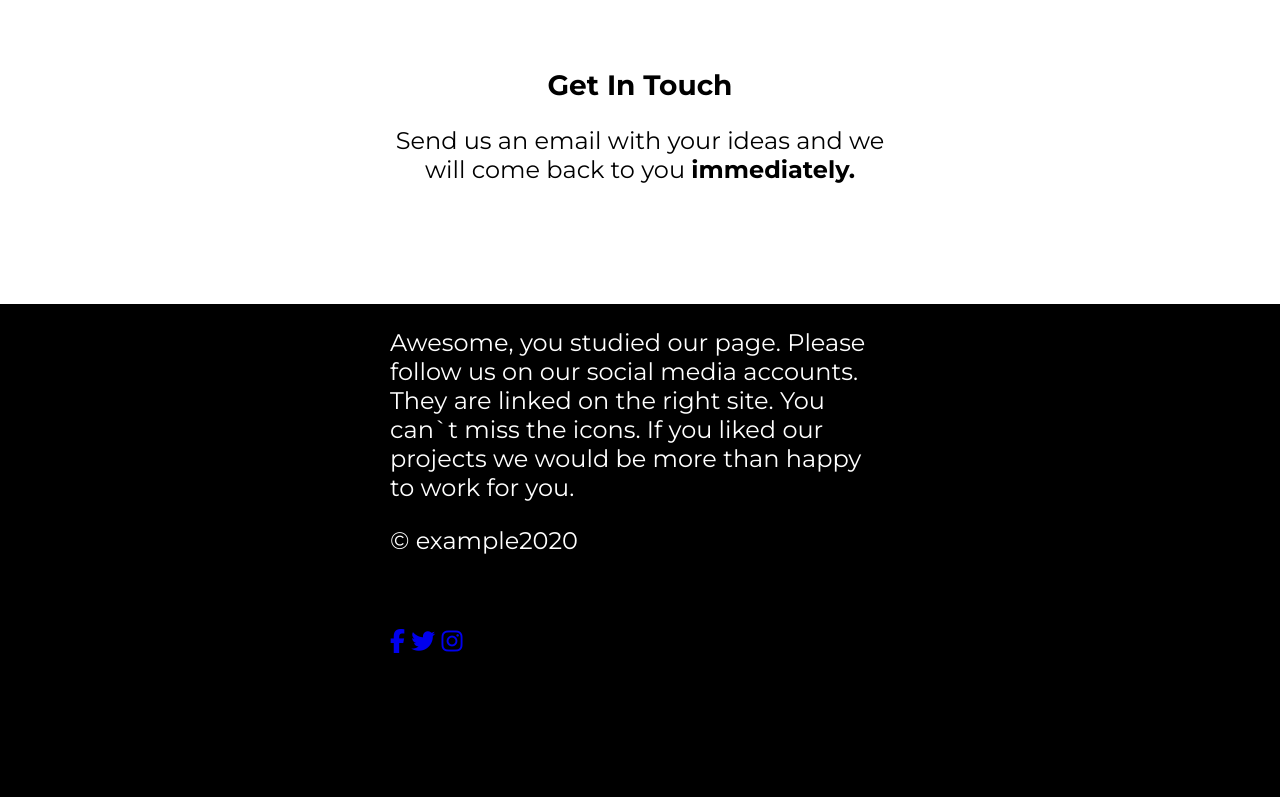
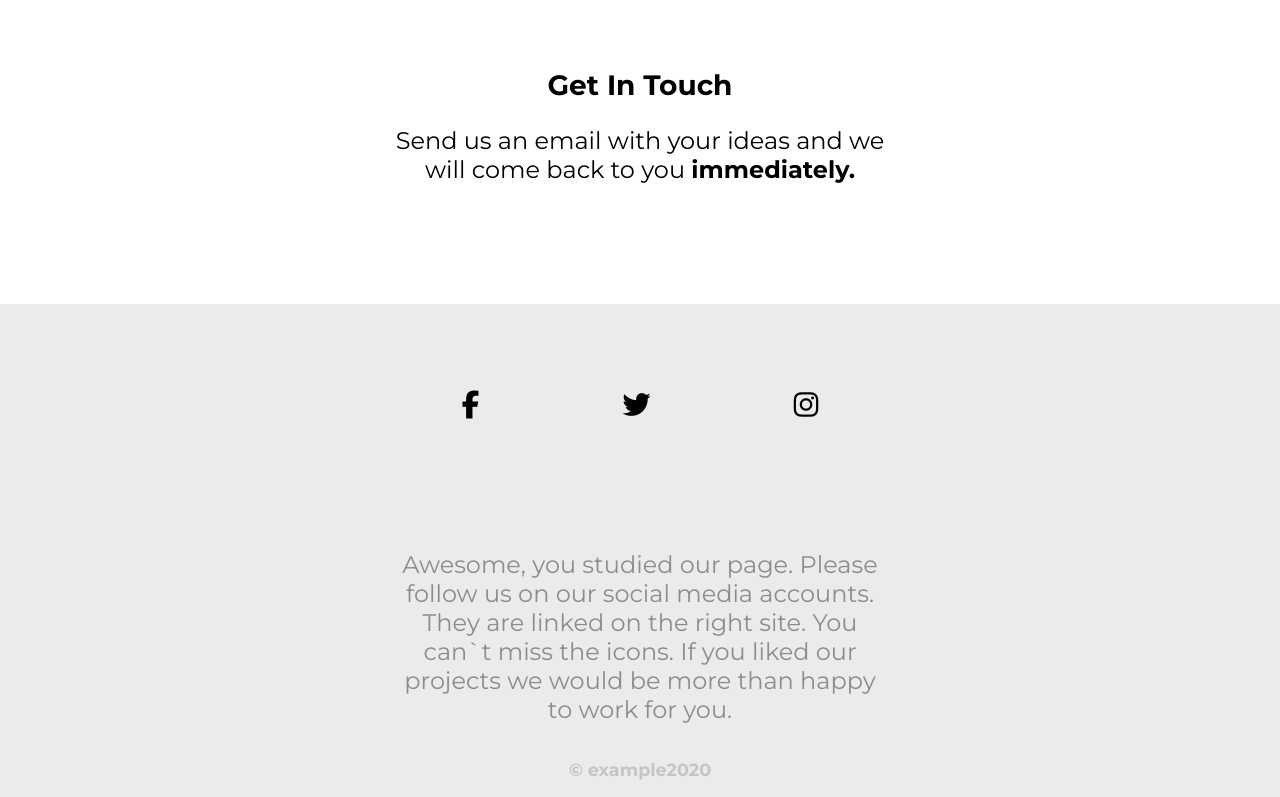
Before and after one commit to uwejettkant/marketing-website, a website built with Parcel: page src/index.html in a window 1280 px wide. Shown: the part 1302-2099 px from the top of the page. Before the commit the page ends 1958 px from the top, so only its background shows below. Built offline with nearby package versions, Linux system fonts and the light colour scheme.

Commit message:
added footer styling
Signed-off-by: Uwe Jettkant <uj@macbook-pro.betahaushh.lan>

```diff
--- /dev/null
+++ b/src/scss/components/_footer.scss
@@ -0,0 +1,50 @@
+.footer > * {
+  grid-column: 2 / -2;
+}
+
+.footer {
+  background: #ebebeb;
+  color: #000;
+}
+
+.social {
+  order: -1;
+  font-size: 1.75rem;
+  padding-top: 3em;
+  padding-bottom: 2em;
+  display: flex;
+  flex-direction: row;
+  justify-content: space-around;
+}
+
+.icon {
+  color: #000;
+}
+
+.icon:hover,
+.icon:focus {
+  cursor: mouse;
+  color: #fda039;
+}
+
+.footer__text {
+  display: flex;
+  flex-direction: column;
+}
+
+.end {
+  text-align: center;
+  margin-bottom: 0;
+}
+
+.copyright {
+  font-size: 1.1rem;
+  padding-top: 1em;
+  text-align: center;
+  font-weight: 700;
+}
+
+.footer__text,
+.copyright {
+  opacity: 0.4;
+}
--- a/src/scss/styles.scss
+++ b/src/scss/styles.scss
@@ -5,3 +5,4 @@
 @import './components/navigation';
 @import './components/imageSection';
 @import './components/infoSection';
+@import './components/footer';
```
